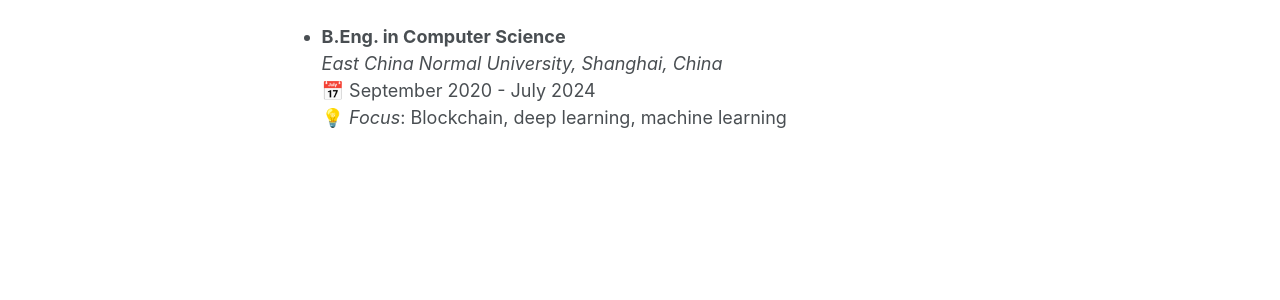
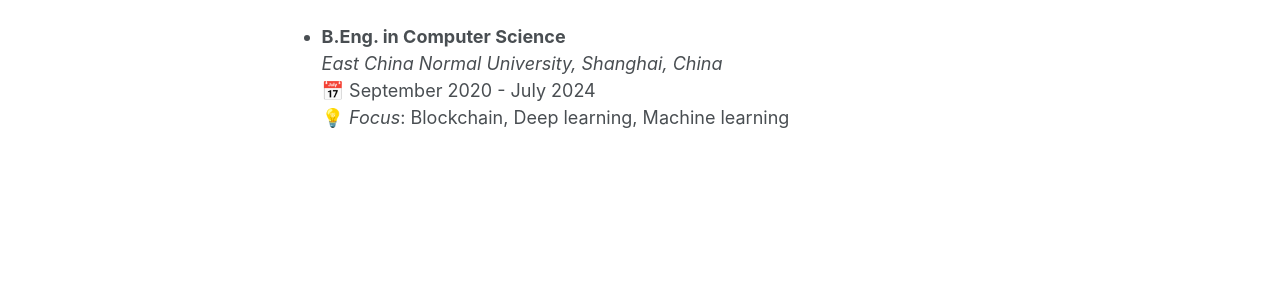
Before and after one commit to FFFeiFang/FFFeiFang.github.io, a Jekyll site: the page built from _pages/about.md, in a window 1280 px wide and 1124 px high. Shown: the part 588-888 px from the top of the window. Built offline with Jekyll 4.4.1, drawn with Linux system fonts in a browser that asks for light colours.

Commit message:
Update site content

```diff
--- a/_pages/about.md
+++ b/_pages/about.md
@@ -27,4 +27,4 @@ I am currently a first year Ph.D student at Computer Science and Engineering of
 - **B.Eng. in Computer Science**
   *East China Normal University, Shanghai, China*
   📅 September 2020 - July 2024
-  💡 *Focus*: Blockchain, deep learning, machine learning
+  💡 *Focus*: Blockchain, Deep learning, Machine learning
```
